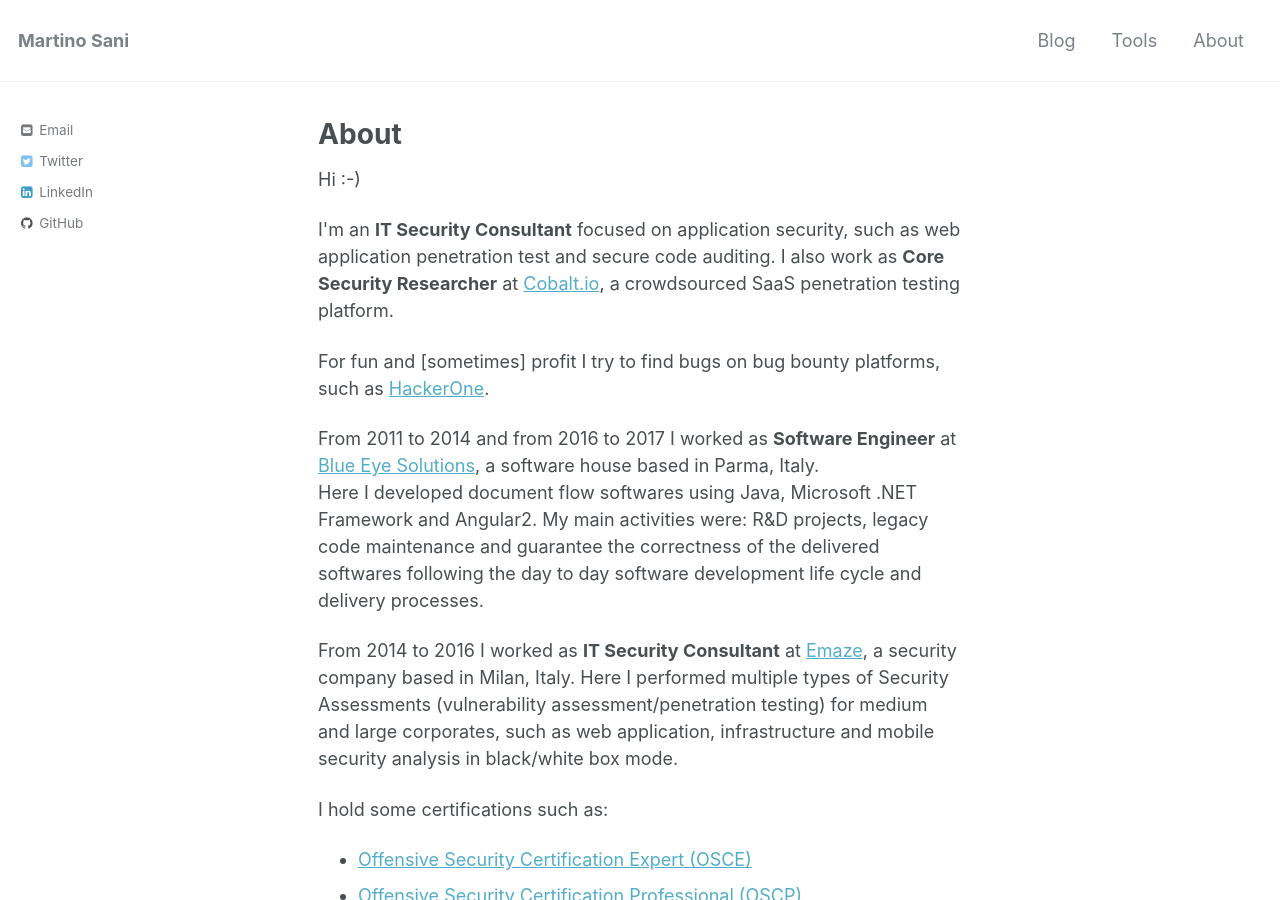
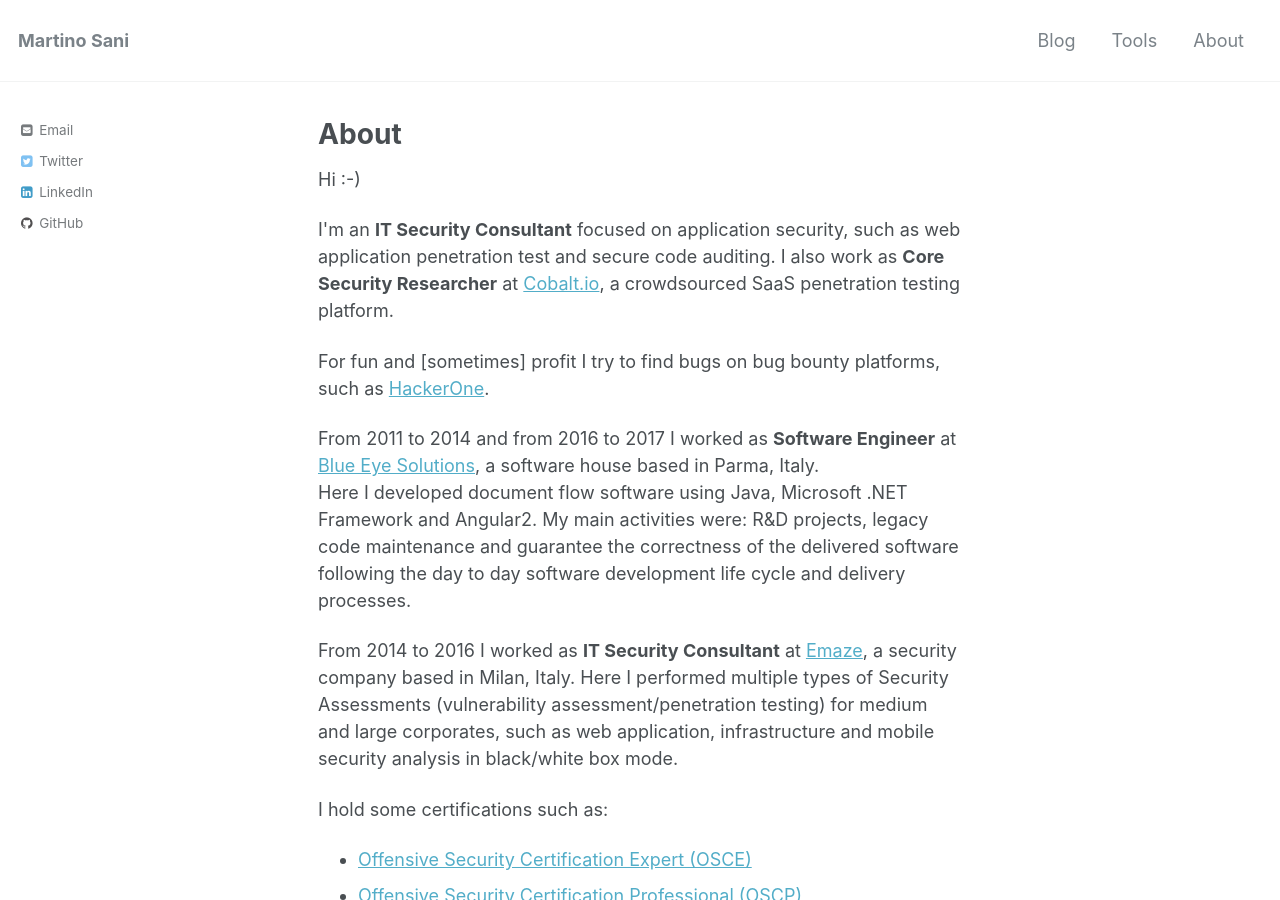
Before and after one commit to ilsani/ilsani.github.io, a Jekyll site: the page built from _pages/about.html, in a window 1280 px wide and 900 px high. Built offline with Jekyll 4.4.1, drawn with Linux system fonts in a browser that asks for light colours.

Commit message:
about me

```diff
--- a/_pages/about.html
+++ b/_pages/about.html
@@ -14,7 +14,7 @@
   </p>
 
   <p>From 2011 to 2014 and from 2016 to 2017 I worked as <strong>Software Engineer</strong> at <a target="_blank" href="http://www.besolutions.it/">Blue Eye Solutions</a>, a software house based in Parma, Italy.<br />
-    Here I developed document flow softwares using Java, Microsoft .NET Framework and Angular2. My main activities were: R&D projects, legacy code maintenance and guarantee the correctness of the delivered softwares following the day to day software development life cycle and delivery processes.
+    Here I developed document flow software using Java, Microsoft .NET Framework and Angular2. My main activities were: R&D projects, legacy code maintenance and guarantee the correctness of the delivered software following the day to day software development life cycle and delivery processes.
   </p>
 
   <p>From 2014 to 2016 I worked as <strong>IT Security Consultant</strong> at <a target="_blank" href="https://www.emaze.net">Emaze</a>, a security company based in Milan, Italy. Here I performed multiple types of Security Assessments (vulnerability assessment/penetration testing) for medium and large corporates, such as web application, infrastructure and mobile security analysis in black/white box mode.</p>
```
